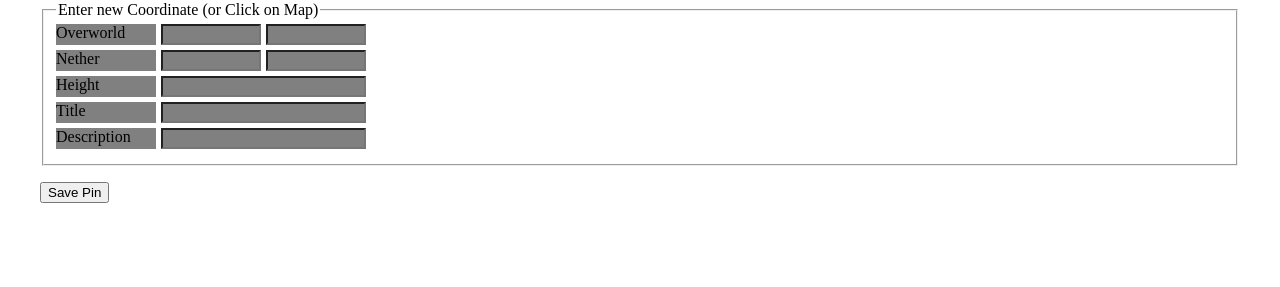
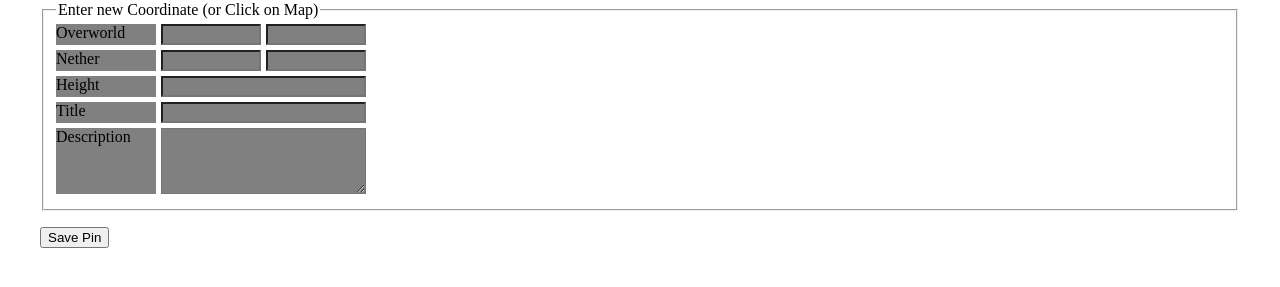
Before and after one commit to christopher-besch/minecraft_map_marker, a website with bundled scripts: page src/index.html in a window 1280 px wide. Shown: the part 79-366 px from the top of the page. Built offline with nearby package versions, Linux system fonts and the light colour scheme; files whose address does not match are found by name.

Commit message:
feat: textarea for description

```diff
--- a/src/index.html
+++ b/src/index.html
@@ -38,7 +38,7 @@
                     <input type="text" id="title" />
 
                     <label id="description-label" for="description">Description</label>
-                    <input type="text" id="description" />
+                    <textarea id="description" rows="4" cols="50"></textarea>
                 </fieldset>
                 <p>
                     <button type="button" id="save-pin">Save Pin</button>
```
